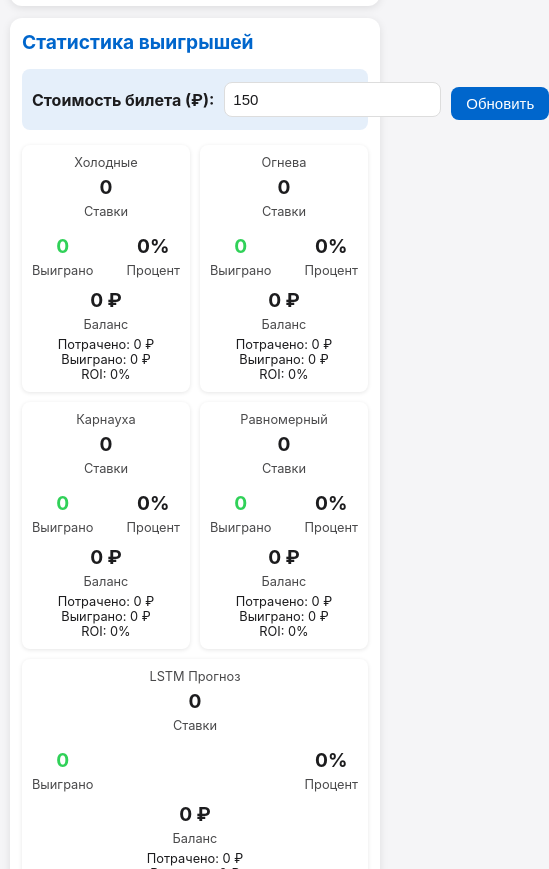
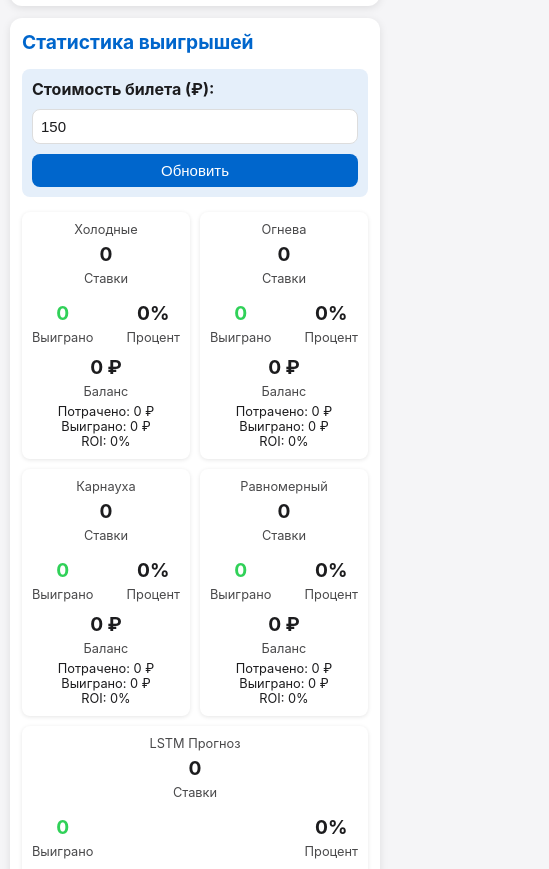
Before and after one commit to IgorEfimof/RDS7, a plain HTML site: page index.html in a window 390 px wide. Shown: the part 1386-2255 px from the top of the page, 549 px wide, since content can reach past the window. Drawn offline with Linux system fonts and the light colour scheme; a script that the page names is missing.

Commit message:
Update index.html

```diff
--- a/index.html
+++ b/index.html
@@ -5,7 +5,7 @@
     <meta name="viewport" content="width=device-width, initial-scale=1.0, maximum-scale=1.0, user-scalable=no" />
     <link rel="apple-touch-icon" sizes="180x180" href="icons/icon180.png">
     <meta name="apple-mobile-web-app-status-bar-style" content="black-translucent">
-    <meta name="apple-mobile-web-app-title" content="RDS7">
+    <meta name="apple-mobile-web-app-title" content="RDS8">
     <meta name="apple-mobile-web-app-capable" content="yes">
     <title>Рапидо Старт с LSTM</title>
     <!-- Загрузка TensorFlow.js -->
@@ -474,22 +474,26 @@
             background: var(--lstm-color) !important;
         }
 
-        /* Новые стили для управления стоимостью билета */
+        /* ИСПРАВЛЕННЫЕ стили для управления стоимостью билета */
         .ticket-price-container {
             display: flex;
+            flex-wrap: wrap;
             align-items: center;
+            gap: 10px;
             margin-top: 15px;
             padding: 10px;
             background: rgba(0, 102, 204, 0.1);
             border-radius: 8px;
         }
         .ticket-price-container label {
-            margin-right: 10px;
+            flex: 0 0 auto;
             font-weight: bold;
             white-space: nowrap;
         }
         .ticket-price-input {
             flex: 1;
+            min-width: 80px;
+            max-width: 150px;
             padding: 8px;
             border: 1px solid var(--border-color);
             border-radius: 8px;
@@ -498,9 +502,26 @@
             font-size: 15px;
         }
         .ticket-price-btn {
-            margin-left: 10px;
+            flex: 0 0 auto;
             padding: 8px 15px;
             white-space: nowrap;
+            margin: 0;
+            width: auto;
+        }
+
+        /* Адаптация для маленьких экранов */
+        @media (max-width: 400px) {
+            .ticket-price-container {
+                flex-direction: column;
+                align-items: stretch;
+            }
+            .ticket-price-input {
+                max-width: none;
+                width: 100%;
+            }
+            .ticket-price-btn {
+                width: 100%;
+            }
         }
     </style>
 </head>
```
